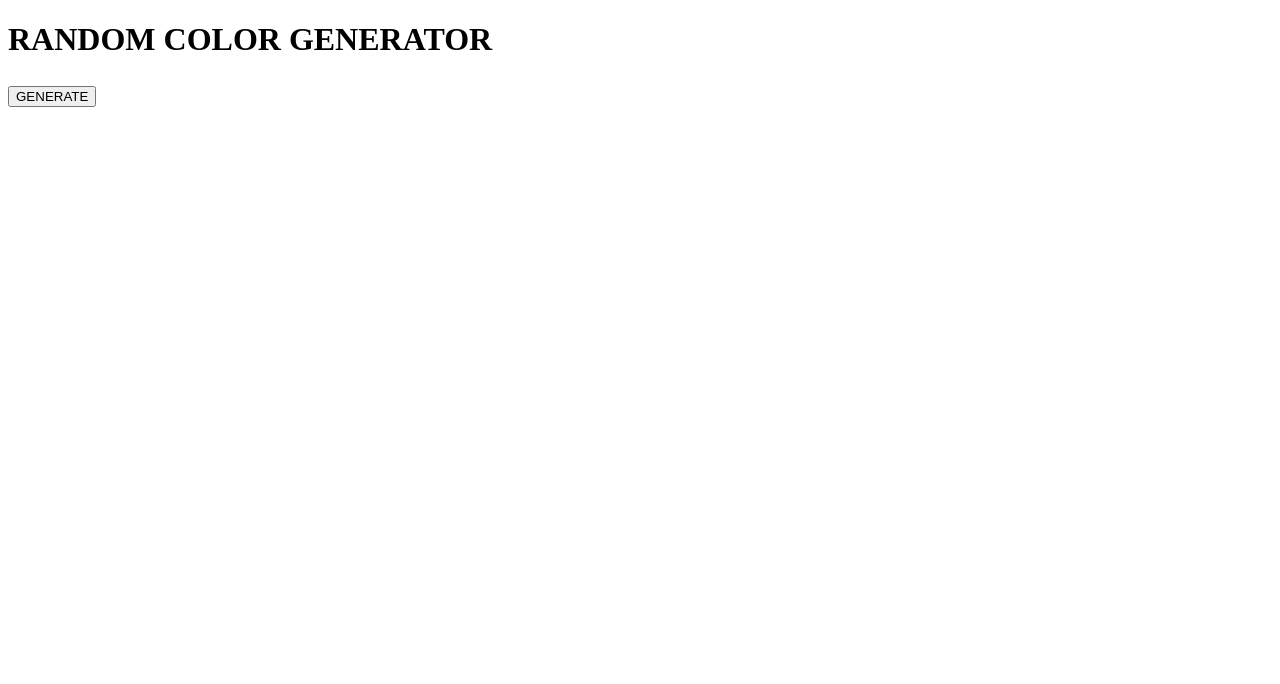
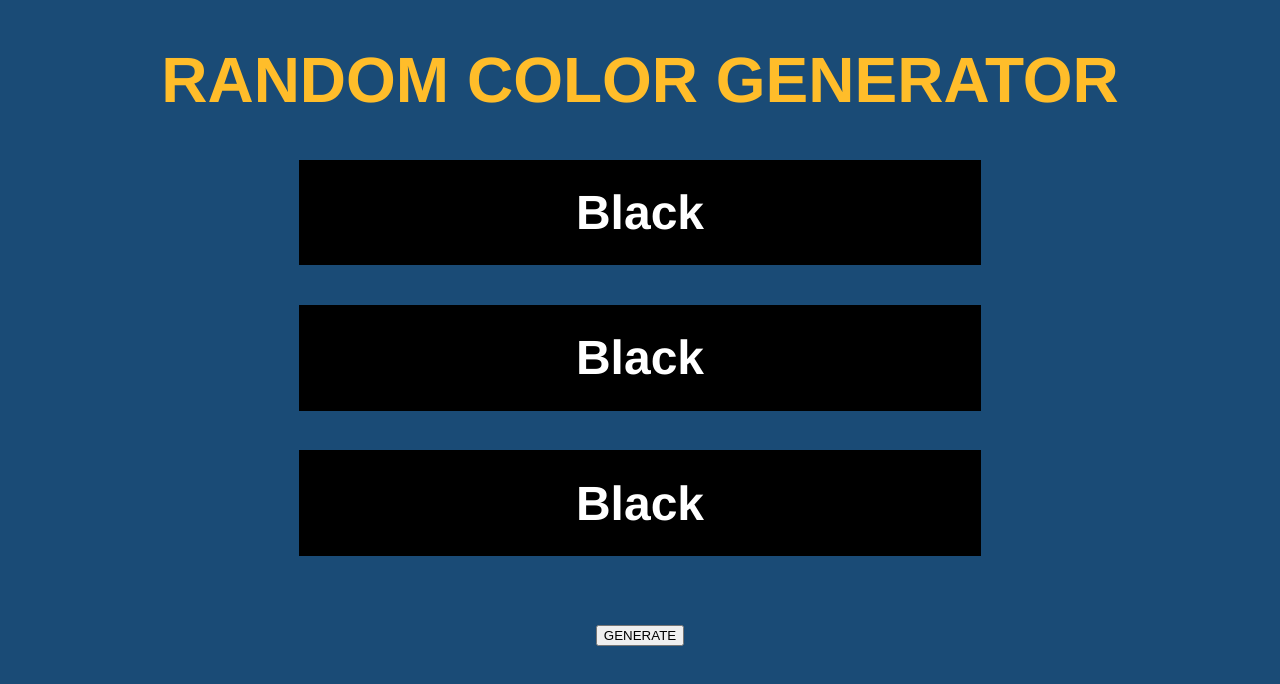
Before and after one commit to rayyansarkhot/MixedMessages, a plain HTML site: page index.html in a window 1280 px wide. Drawn offline with Linux system fonts and the light colour scheme.

Commit message:
Added styling with CSS and HTML

```diff
--- a/index.html
+++ b/index.html
@@ -5,7 +5,7 @@
     <meta name="viewport" content="width=device-width, initial-scale=1.0">
     <meta http-equiv="X-UA-Compatible" content="ie=edge">
     <title>Random Colors</title>
-    <!-- <link rel="stylesheet" href="style.css"> -->
+    <link rel="stylesheet" href="style.css">
   </head>
 
     <body>
@@ -14,16 +14,16 @@
         <h1>RANDOM COLOR GENERATOR<h1>
 
         <!-- First color box -->
-        <h2 id="first"><h2>
-        <div></div>
+        <h2 id="first">Black<h2>
+        <!-- <div id="top" >BLACK</div> -->
 
         <!-- Second color box -->
-        <h2 id="second"><h2>
-        <div></div>
+        <h2 id="second">Black<h2>
+        <!-- <div id="middle"></div> -->
 
         <!-- Third color box -->
-        <h2 id="third"><h2>
-        <div></div>
+        <h2 id="third">Black<h2>
+        <!-- <div id="bottom"></div> -->
 
         <!-- Button generates new colors. -->
         <button>GENERATE</button>
--- a/script.js
+++ b/script.js
@@ -3,9 +3,9 @@ class Colors {
     constructor() {
 
         // Arrays hold the three seperate color output options.
-        this._first = ["red", "blue", "green"];
-        this._second = ["black", "white", "orange"];
-        this._third = ["pink", "purple", "gray"];
+        this._first = ["Red", "Blue", "Green"];
+        this._second = ["Black", "White", "Orange"];
+        this._third = ["Pink", "Purple", "Gray"];
 
     }
 
--- /dev/null
+++ b/style.css
@@ -0,0 +1,26 @@
+body {
+    background-color: #1A4B76;
+    font-family: 'Franklin Gothic Medium', 'Arial Narrow', Arial, sans-serif;
+    font-size: xx-large;
+    text-align: center;
+    box-sizing: border-box;
+
+}
+
+h1 {
+    color: #FFBD2A;
+}
+
+h2 {
+    color: white;
+}
+
+#first, #second, #third  {
+
+    margin: auto;
+    background-color: black;
+    padding: 2%;
+    width: 50%;
+    height: 50%;
+
+}
```
